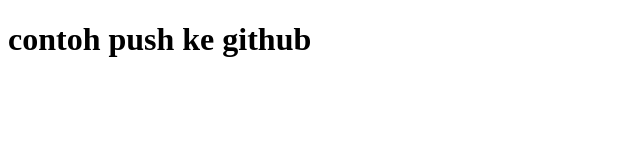
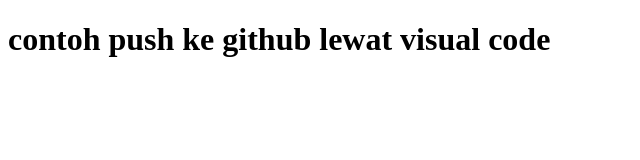
Before and after one commit to dimashadii/latihan1, a plain HTML site: page index.html in a window 1280 px wide. Shown: the whole page, without its empty margins (0-640 px from the left). Drawn offline with Linux system fonts and the light colour scheme.

Commit message:
push lewat visual code

```diff
--- a/index.html
+++ b/index.html
@@ -7,6 +7,6 @@
     <title>CONTOH PUSH</title>
 </head>
 <body>
-    <h1>contoh push ke github</h1>
+    <h1>contoh push ke github lewat visual code</h1>
 </body>
 </html>
```
